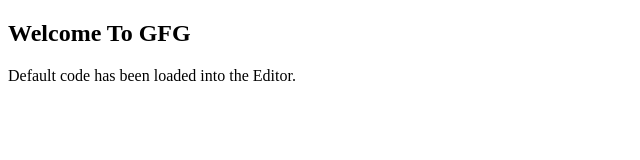
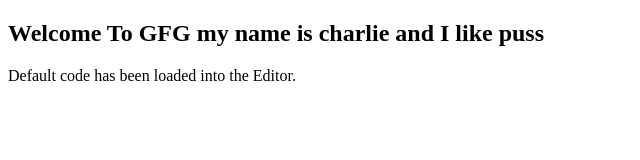
Before and after one commit to charlie2343/Poem_Website, a plain HTML site: page index.html in a window 1280 px wide. Shown: the whole page, without its empty margins (0-640 px from the left). Drawn offline with Linux system fonts and the light colour scheme.

Commit message:
Update index.html

```diff
--- a/index.html
+++ b/index.html
@@ -6,7 +6,7 @@
 </head>
 
 <body>
-    <h2>Welcome To GFG</h2>
+    <h2>Welcome To GFG my name is charlie and I like puss</h2>
     <p>
         Default code has been
         loaded into the Editor.
```
